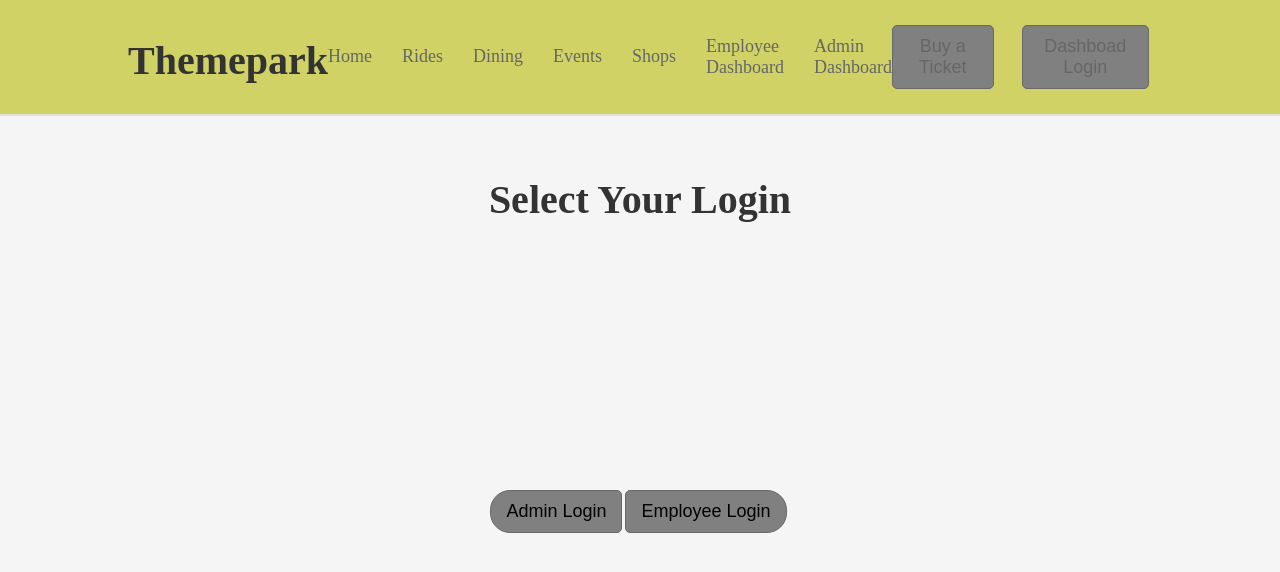
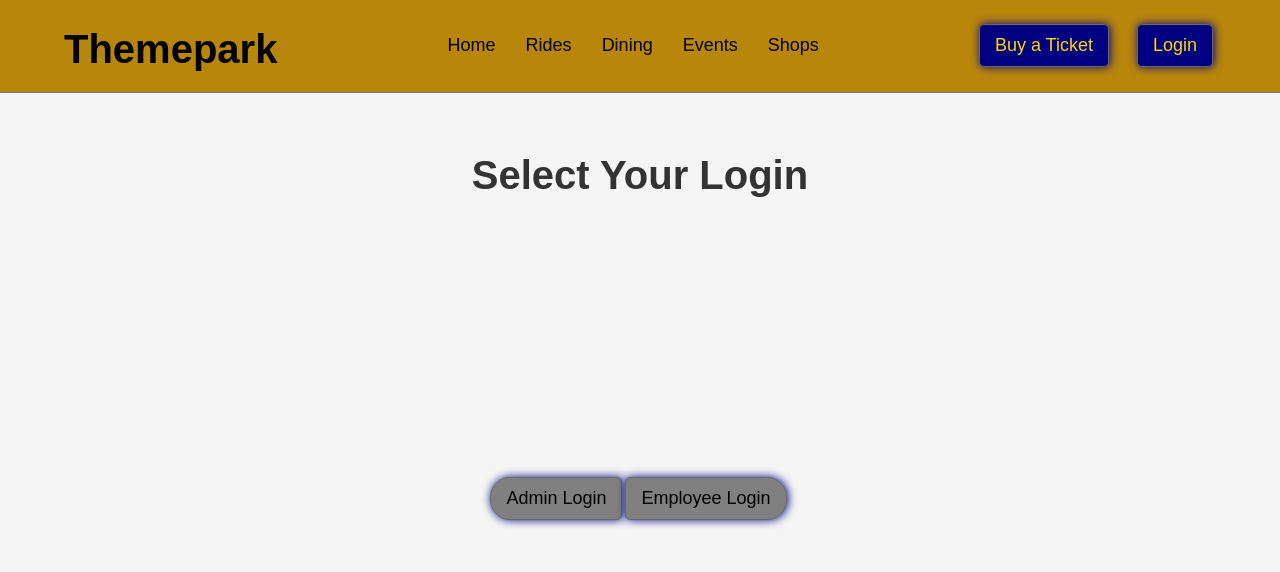
Before and after one commit to zzLinie/themepark, a React (Vite) app in the folder frontend/: page /login in a window 1280 px wide. Shown: the top 572 px of the page. Built offline with nearby package versions, Linux system fonts and the light colour scheme; no server answers.

Commit message:
various css changes and add a maintenance page

```diff
--- a/frontend/src/components/adminHeader.css
+++ b/frontend/src/components/adminHeader.css
@@ -4,11 +4,15 @@
   align-items: center;
   border-bottom: 2px solid var(--borderColor);
   padding: 10px 10%;
-  background-color: #f2f2f2;
+  background-color: whitesmoke;
 }
 .admin-tabs {
   display: flex;
   gap: 15px;
+}
+.h1 {
+  font-size: 20;
+  font-family: Arial, Helvetica, sans-serif;
 }
 .admin-banner {
   background-color: var(--warningColor);
@@ -19,5 +23,5 @@
   margin: 20px 0;
 }
 .admin-banner h1 {
-  color: white;
+  color:dimgray;
 }
--- a/frontend/src/components/button.css
+++ b/frontend/src/components/button.css
@@ -3,10 +3,19 @@ button {
   cursor: pointer;
   font-size: 18px;
   padding: 10px 15px;
+  box-shadow: navy 1px 0 10px;
 }
 .loginButton {
-  color: var(--secondaryText);
+  color: gold;
+  background-color: navy;
+}
+.loginButton:hover  {
+  background-color:blue;
 }
 .ticketButton {
-  color: var(--secondaryText);
+  color:gold;
+  background-color: navy;
 }
+.ticketButton:hover {
+  background-color: blue;
+}
--- a/frontend/src/components/header.css
+++ b/frontend/src/components/header.css
@@ -2,14 +2,31 @@
   display: flex;
   justify-content: space-between;
   align-items: center;
-  border-bottom: 2px solid var(--borderColor);
-  padding: 10px 10%;
-  background-color: #d0d265;
+  border-bottom: 1px solid var(--borderColor);
+  border-color: grey;
+  padding: 0px 5%;
+  background-color:darkgoldenrod;
+  gap: 10px;
+}
+
+.header-container .links a {
+  color: black;
+}
+
+div{
+  font-family: Arial, Helvetica, sans-serif;
 }
 .links {
   display: flex;
   gap: 30px;
   align-items: center;
+  margin-left: 10px;
+}
+.header-container h1  {
+color:black;
+font-size: 18;
+align-items: flex-start;
+font-family: Arial, Helvetica, sans-serif;
 }
 .header-button-container {
   display: flex;
--- a/frontend/src/components/header.jsx
+++ b/frontend/src/components/header.jsx
@@ -14,15 +14,13 @@ export default function Header() {
         <Link to="/dining">Dining</Link>
         <Link to="/events">Events</Link>
         <Link to="/giftshops">Shops</Link>
-        <Link to={"/login/employees/dashboard"}>Employee Dashboard</Link>
-        <Link to={"/login/admin/reports"}>Admin Dashboard</Link>
       </div>
       <div className="header-button-container">
         <Link to="/ticket">
           <Button buttonClass="ticketButton" buttonText="Buy a Ticket" />
         </Link>
         <Link to="/login">
-          <Button buttonClass="loginButton" buttonText="Dashboad Login" />
+          <Button buttonClass="loginButton" buttonText="Login" />
         </Link>
       </div>
     </div>
--- a/frontend/src/pages/events.css
+++ b/frontend/src/pages/events.css
@@ -1,18 +1,18 @@
 .hero {
-  height: 80vh;
+  height: 60vh;
   background-image: url("../assets/images/events-hero.jpg");
   background-size: cover;
   background-position: center;
-  filter: saturate(30%);
+  filter: saturate(50%);
 }
 .hero h1 {
+  font-size: 20;
   margin: 0 auto;
-  padding-top: 10px;
-  border-bottom: 2px solid var(--borderColor);
+  padding-top: 50px;
   width: fit-content;
-  color:aliceblue
+  color:gold;
+  text-shadow: black 1px 0 10px;
 }
-.hero h1,
 .hero p {
   color: var(--backgroundColor);
   text-align: center;
--- a/frontend/src/pages/home.css
+++ b/frontend/src/pages/home.css
@@ -17,4 +17,6 @@
 .hero-container h1 {
   text-align: center;
   margin-top: 50px;
+  color:goldenrod;
+  text-shadow: black 1px 0 10px;
 }
```
Also changed, not shown: frontend/src/pages/maintenance.jsx (added, +25 -0 lines).
